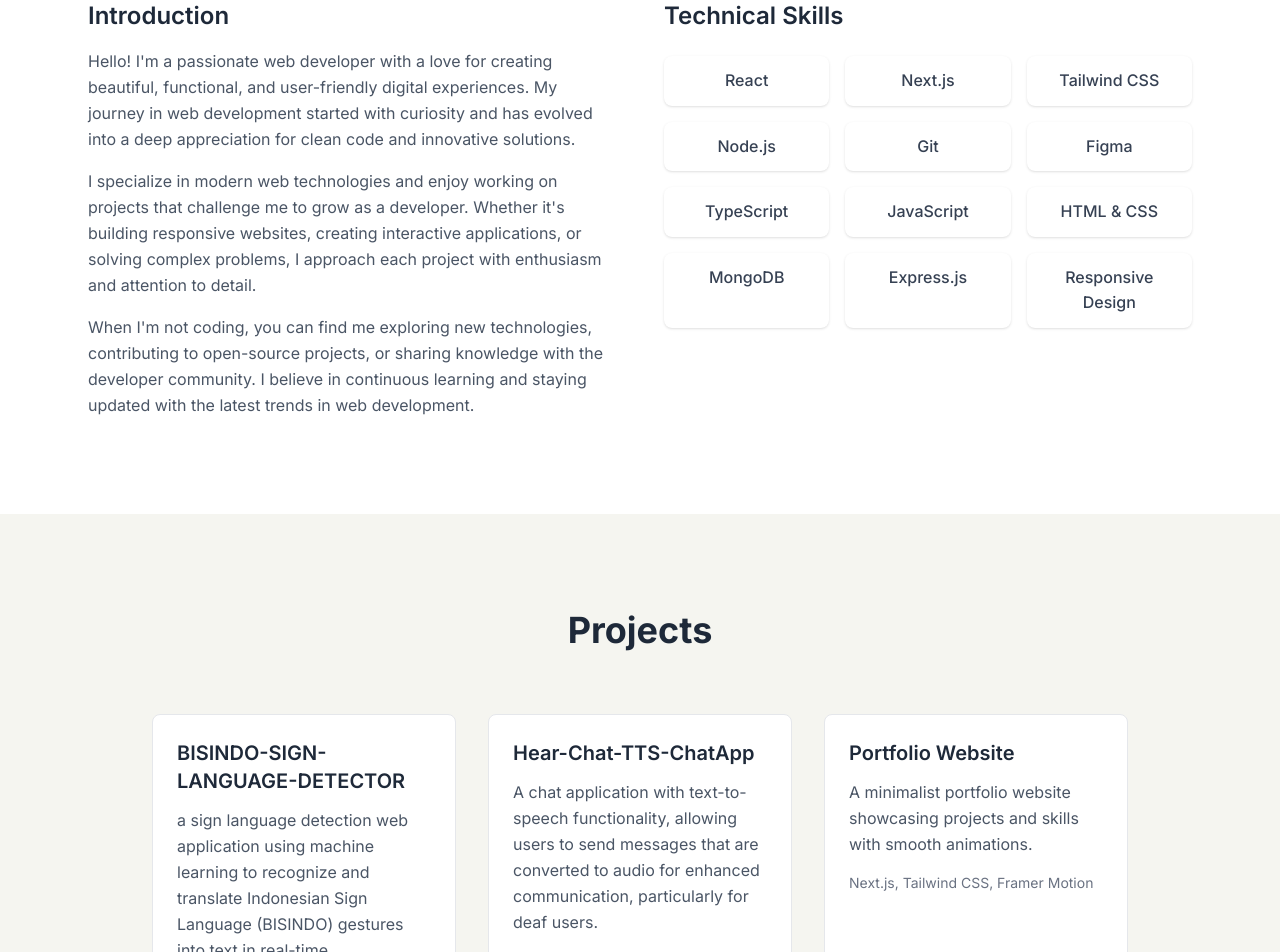
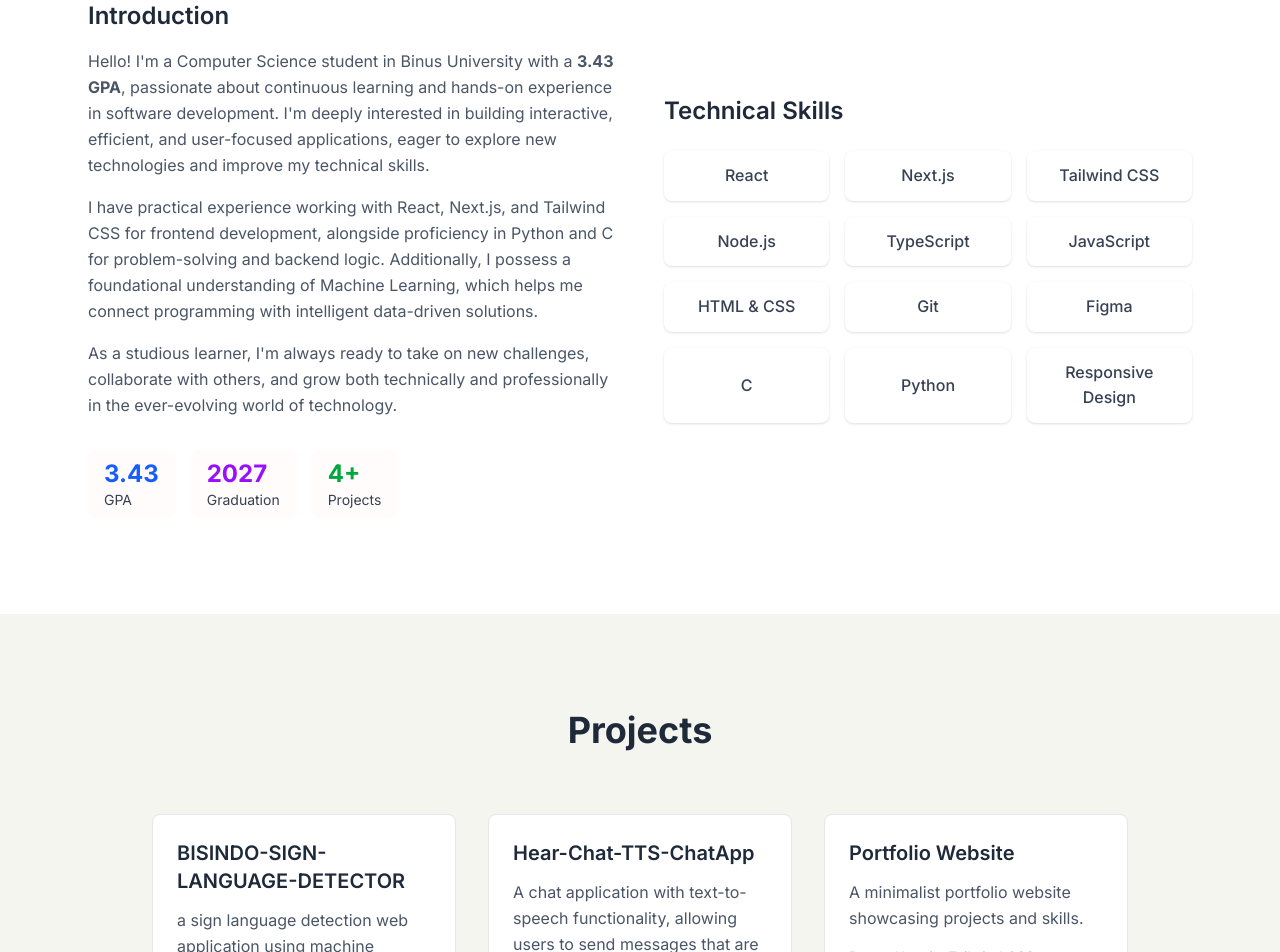
Before and after one commit to ONEPUNCH2215/react-porto, a Next.js app: page / in a window 1280 px wide. Shown: the part 1000-1952 px from the top of the page. Built offline with nearby package versions, Linux system fonts and the light colour scheme.

Commit message:
Added more projects

```diff
--- a/src/components/About.tsx
+++ b/src/components/About.tsx
@@ -4,13 +4,13 @@ export default function About() {
     'Next.js',
     'Tailwind CSS',
     'Node.js',
-    'Git',
-    'Figma',
     'TypeScript',
     'JavaScript',
     'HTML & CSS',
-    'MongoDB',
-    'Express.js',
+    'Git',
+    'Figma',
+    'C',
+    'Python',
     'Responsive Design'
   ];
 
@@ -20,36 +20,43 @@ export default function About() {
         <h2 className="text-4xl font-bold text-gray-800 mb-16 text-center">
           About Me
         </h2>
-        <div className="grid grid-cols-1 lg:grid-cols-2 gap-12 items-start">
-          {/* Introduction Section */}
+        <div className="grid grid-cols-1 lg:grid-cols-2 gap-12 items-center">
+          {/* Left Column - Introduction Section */}
           <div className="space-y-6">
             <h3 className="text-2xl font-semibold text-gray-800 mb-4">
               Introduction
             </h3>
             <div className="text-gray-600 leading-relaxed space-y-4">
               <p>
-                Hello! I&apos;m a passionate web developer with a love for creating
-                beautiful, functional, and user-friendly digital experiences.
-                My journey in web development started with curiosity and has
-                evolved into a deep appreciation for clean code and innovative solutions.
+                Hello! I&apos;m a Computer Science student in Binus University with a <b>3.43 GPA</b>, passionate about continuous learning and hands-on experience in software development.
+                I&apos;m deeply interested in building interactive, efficient, and user-focused applications, eager to explore new technologies and improve my technical skills.
               </p>
               <p>
-                I specialize in modern web technologies and enjoy working on
-                projects that challenge me to grow as a developer. Whether it&apos;s
-                building responsive websites, creating interactive applications,
-                or solving complex problems, I approach each project with
-                enthusiasm and attention to detail.
+                I have practical experience working with React, Next.js, and Tailwind CSS for frontend development, alongside proficiency in Python and C for problem-solving and backend logic.
+                Additionally, I possess a foundational understanding of Machine Learning, which helps me connect programming with intelligent data-driven solutions.
               </p>
               <p>
-                When I&apos;m not coding, you can find me exploring new technologies,
-                contributing to open-source projects, or sharing knowledge with
-                the developer community. I believe in continuous learning and
-                staying updated with the latest trends in web development.
+                As a studious learner, I&apos;m always ready to take on new challenges, collaborate with others, and grow both technically and professionally in the ever-evolving world of technology.
               </p>
+            </div>
+
+            <div className="flex flex-wrap gap-4 mt-8">
+              <div className="px-4 py-2 rounded-lg" style={{ backgroundColor: '#FFFCFB' }}>
+                <span className="text-2xl font-bold text-blue-600">3.43</span>
+                <p className="text-sm text-gray-700">GPA</p>
+              </div>
+              <div className="px-4 py-2 rounded-lg" style={{ backgroundColor: '#FFFCFB' }}>
+                <span className="text-2xl font-bold text-purple-600">2027</span>
+                <p className="text-sm text-gray-700">Graduation</p>
+              </div>
+              <div className="px-4 py-2 rounded-lg" style={{ backgroundColor: '#FFFCFB' }}>
+                <span className="text-2xl font-bold text-green-600">4+</span>
+                <p className="text-sm text-gray-700">Projects</p>
+              </div>
             </div>
           </div>
 
-          {/* Skills Section */}
+          {/* Right Column - Skills Section */}
           <div>
             <h3 className="text-2xl font-semibold text-gray-800 mb-6">
               Technical Skills
@@ -58,7 +65,7 @@ export default function About() {
               {skills.map((skill, index) => (
                 <div
                   key={index}
-                  className="text-center text-gray-700 font-medium py-3 px-4 bg-white rounded-lg hover:bg-gray-100 transition-colors duration-200 shadow-sm"
+                  className="flex items-center justify-center text-gray-700 font-medium py-3 px-4 bg-white rounded-lg hover:bg-gray-100 transition-colors duration-200 shadow-sm text-center"
                 >
                   {skill}
                 </div>
--- a/src/components/Projects.tsx
+++ b/src/components/Projects.tsx
@@ -1,23 +1,34 @@
 export default function Projects() {
   const projects = [
     {
-      name: 'BISINDO-SIGN-LANGUAGE-DETECTOR',
-      description: 'a sign language detection web application using machine learning to recognize and translate Indonesian Sign Language (BISINDO) gestures into text in real-time.',
+      name: "BISINDO-SIGN-LANGUAGE-DETECTOR",
+      description:
+        "a sign language detection web application using machine learning to recognize and translate Indonesian Sign Language (BISINDO) gestures into text in real-time.",
 
-      github: 'https://github.com/ONEPUNCH2215/BISINDO-sign-language-Detector'
+      github: "https://github.com/ONEPUNCH2215/BISINDO-sign-language-Detector",
     },
     {
-      name: 'Hear-Chat-TTS-ChatApp',
-      description: 'A chat application with text-to-speech functionality, allowing users to send messages that are converted to audio for enhanced communication, particularly for deaf users.',
-      github: 'https://github.com/ONEPUNCH2215/Hear-Chat-TTS-ChatApp'
+      name: "Hear-Chat-TTS-ChatApp",
+      description:
+        "A chat application with text-to-speech functionality, allowing users to send messages that are converted to audio for enhanced communication, particularly for deaf users.",
+      github: "https://github.com/ONEPUNCH2215/Hear-Chat-TTS-ChatApp",
     },
     {
-      name: 'Portfolio Website',
-      description: 'A minimalist portfolio website showcasing projects and skills with smooth animations.',
-      techStack: 'Next.js, Tailwind CSS, Framer Motion',
+      name: "Portfolio Website",
+      description:
+        "A minimalist portfolio website showcasing projects and skills.",
+      techStack: "React, Next.js, Tailwind CSS",
       // liveDemo: 'https://example.com',
-      github: 'https://github.com/aryautama/portfolio'
+      github: "https://github.com/ONEPUNCH2215/react-porto",
     },
+    {
+      name: "WILLIFY",
+      description:
+        "An imaginary website prototype created to develop skills in HTML, CSS, and JavaScript.",
+      techStack: "HTML, CSS, JavaScript",
+      // liveDemo: 'https://example.com',
+      github: "https://github.com/ONEPUNCH2215/WILLIFY",
+    }
   ];
 
   return (
--- a/src/components/Skills.tsx
+++ b/src/components/Skills.tsx
@@ -4,13 +4,13 @@ export default function Skills() {
     'Next.js',
     'Tailwind CSS',
     'Node.js',
-    'Git',
-    'Figma',
     'TypeScript',
     'JavaScript',
     'HTML & CSS',
-    'MongoDB',
-    'Express.js',
+    'Git',
+    'Figma',
+    'C',
+    'Python',
     'Responsive Design'
   ];
 
@@ -24,7 +24,7 @@ export default function Skills() {
           {skills.map((skill, index) => (
             <div
               key={index}
-              className="text-center text-gray-700 font-medium py-4 px-6 bg-gray-50 rounded-lg hover:bg-gray-100 transition-colors duration-200"
+              className="flex items-center justify-center text-gray-700 font-medium py-4 px-6 bg-gray-50 rounded-lg hover:bg-gray-100 transition-colors duration-200"
             >
               {skill}
             </div>
```
